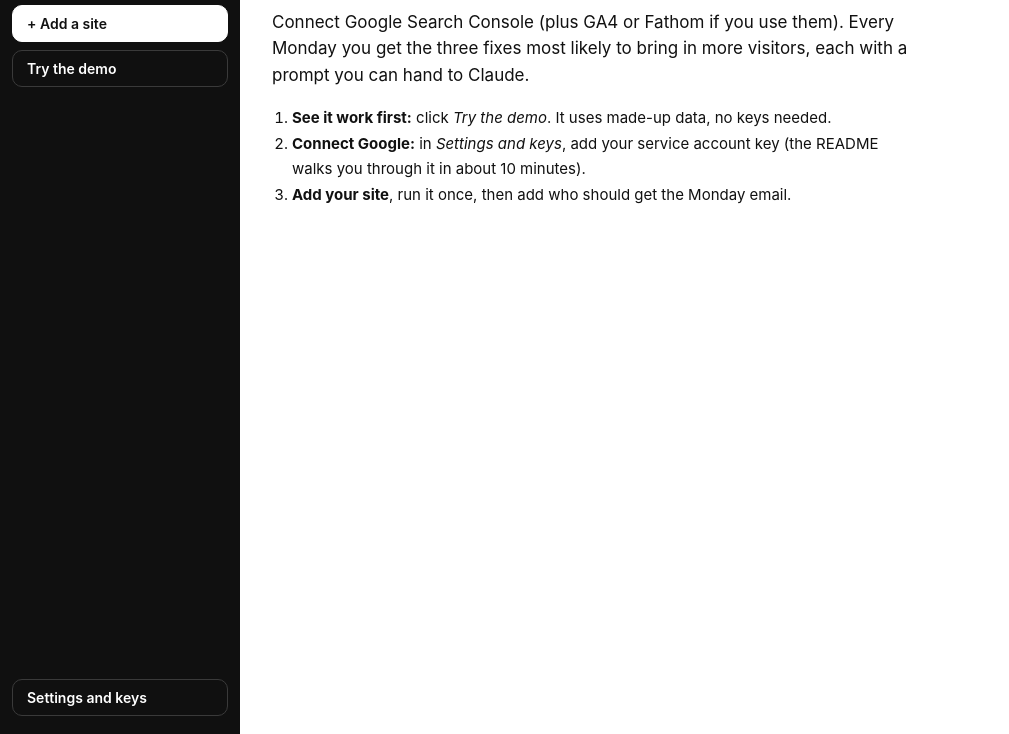
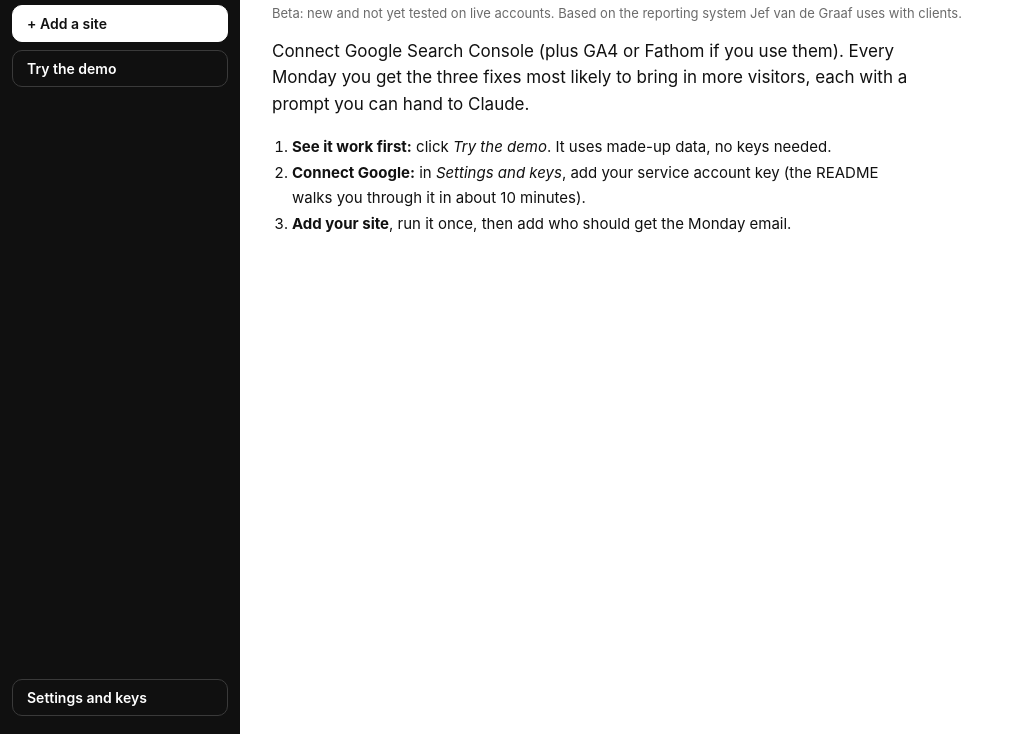
Before and after one commit to jefvandegraaf/claude-gsc-seo-command-center, an Electron app: page app/index.html in a window 1280 px wide. Shown: the part 66-800 px from the top of the page, without its empty margins (0-1009 px from the left). Drawn offline with Linux system fonts and the light colour scheme; no server answers.

Commit message:
Beta note
Co-Authored-By: Claude Opus 5.5 <noreply@anthropic.com>

```diff
--- a/app/index.html
+++ b/app/index.html
@@ -21,6 +21,7 @@
   <main id="main">
     <section id="view-welcome" class="view">
       <h1>Your weekly SEO to-do list, in one place</h1>
+      <p class="meta">Beta: new and not yet tested on live accounts. Based on the reporting system Jef van de Graaf uses with clients.</p>
       <p class="lede">Connect Google Search Console (plus GA4 or Fathom if you use them). Every Monday you get the three fixes most likely to bring in more visitors, each with a prompt you can hand to Claude.</p>
       <ol class="steps">
         <li><strong>See it work first:</strong> click <em>Try the demo</em>. It uses made-up data, no keys needed.</li>
```
Also changed, not shown: README.md.
